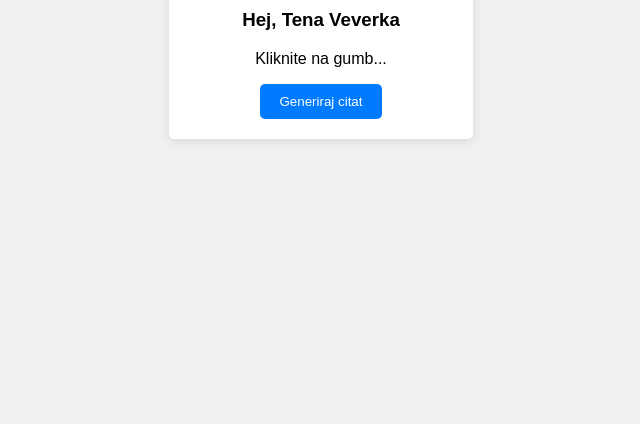
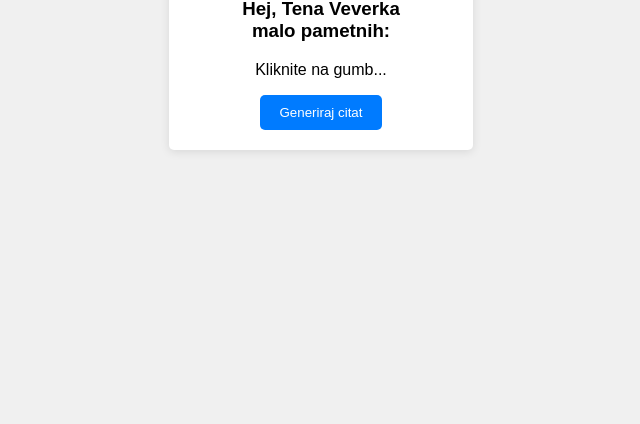
Before and after one commit to TVeverka/motivational-app, a website built with webpack: page index.html in a window 1280 px wide. Shown: the part 376-800 px from the top of the page, without its empty margins (319-959 px from the left). Built offline with nearby package versions, Linux system fonts and the light colour scheme.

Commit message:
Small change in index.html

```diff
--- a/index.html
+++ b/index.html
@@ -11,7 +11,7 @@
 
     <main class="container">
         <h1>Motivacijski citati</h1>
-        <h3>Hej, Tena Veverka</h3>
+        <h3>Hej, Tena Veverka <br/> malo pametnih: </h3>
         <p id="quote">Kliknite na gumb...</p>
         <button id="generate"> Generiraj citat</button>
     </main>
```
